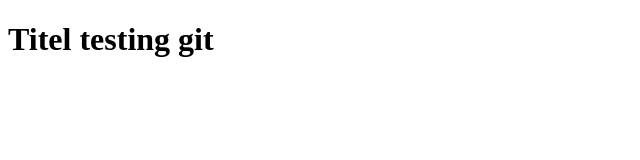
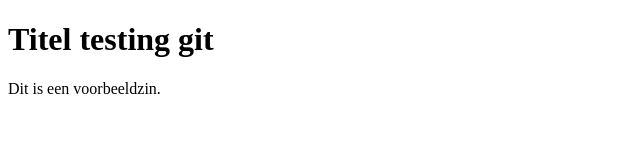
Before and after one commit to ltjansen/first-testing-git, a website: page index.html in a window 1280 px wide. Shown: the whole page, without its empty margins (0-640 px from the left). Drawn offline with Linux system fonts and the light colour scheme.

Commit message:
aanpassing HTML 1

```diff
--- a/index.html
+++ b/index.html
@@ -6,5 +6,6 @@
 </head>
 <body>
     <h1>Titel testing git</h1>
+        <p>Dit is een voorbeeldzin.</p>
 </body>
 </html>
```
